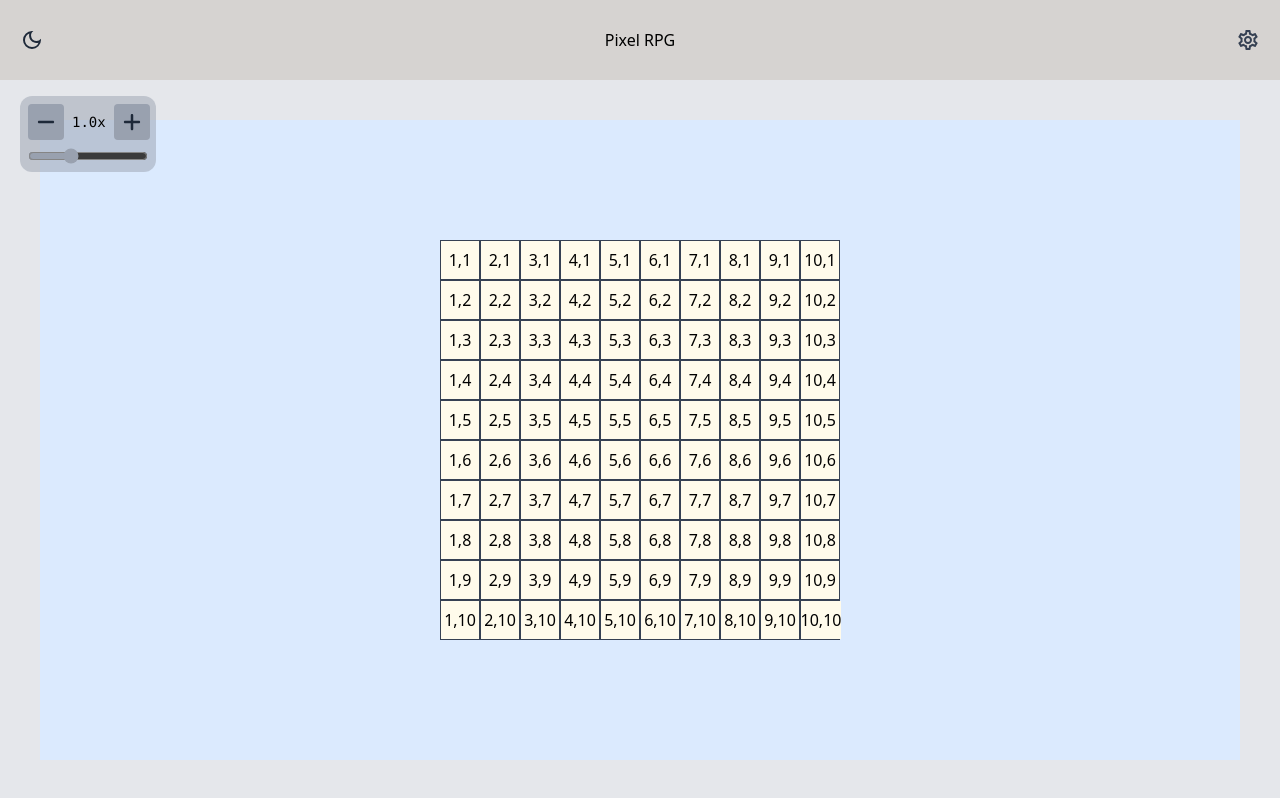
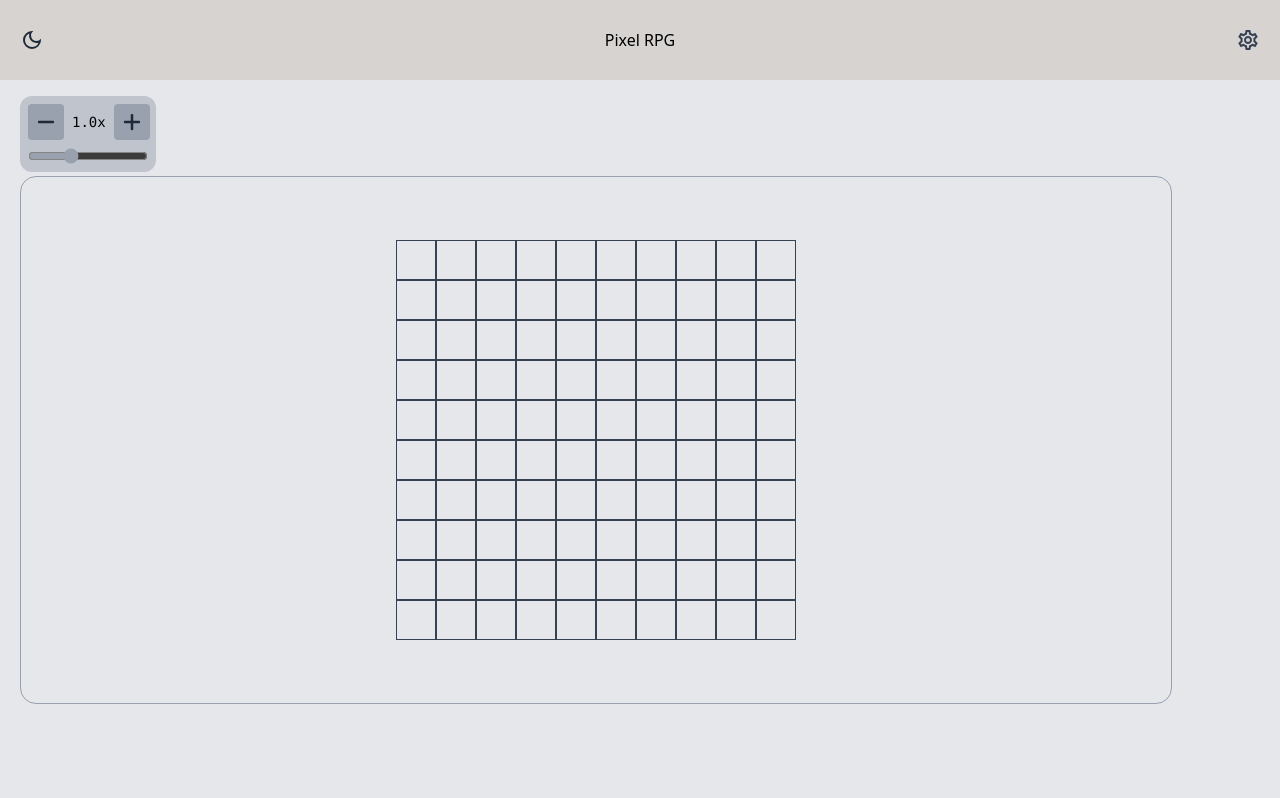
Before and after one commit to WillMV/RPG, a React (Vite) app in the folder RPG-frontend/: page / in a window 1280 px wide. Built offline with nearby package versions, Linux system fonts and the light colour scheme.

Commit message:
fix: adjust onChange color and border render

```diff
--- a/RPG-frontend/src/App.tsx
+++ b/RPG-frontend/src/App.tsx
@@ -1,4 +1,4 @@
-import { useState } from "react";
+import { useEffect, useRef, useState } from "react";
 import clsx from "clsx";
 import "./App.css";
 import { Header } from "./components/Header";
@@ -18,6 +18,38 @@ function App() {
   const [yPixels, setYPixels] = useState(10);
   const [sideBar, setSideBar] = useState(false);
   const [color, setColor] = useState<string>("#ff0000");
+  // const [previewColor, setPreviewColor] = useState<string>("#ff0000");
+
+  const inputRef = useRef<HTMLInputElement>(null);
+
+  useEffect(() => {
+    console.log("colorChanged");
+  }, [color]);
+  // useEffect(() => {
+  //   console.log("previewColorChanged");
+  // }, [previewColor]);
+
+  useEffect(() => {
+    if (!inputRef.current) return;
+    const currentInput = inputRef.current;
+    // const handlePreviewChange = (e: Event) => {
+    //   const target = e.target as HTMLInputElement;
+    //   setPreviewColor(target.value);
+    // };
+
+    const handleChange = (e: Event) => {
+      const target = e.target as HTMLInputElement;
+      setColor(target.value);
+    };
+
+    // currentInput.addEventListener("input", handlePreviewChange);
+    currentInput.addEventListener("change", handleChange);
+
+    return () => {
+      // currentInput.removeEventListener("input", handlePreviewChange);
+      currentInput.removeEventListener("change", handleChange);
+    };
+  }, [inputRef]);
 
   const ThemeButton = () => {
     if (!isDark) {
@@ -78,19 +110,16 @@ function App() {
               Cor
             </label>
             <input
+              ref={inputRef}
               id="color"
+              defaultValue={color}
               type="color"
-              value={color}
-              onChange={(e) => {
-                setColor(e.target.value);
-              }}
             />
           </fieldset>
         </SideBar>
-        <div
+        <main
           className={clsx(
-            "flex flex-col h-screen overflow-clip w-screen min-w-0",
-
+            "flex flex-col h-screen w-screen  min-w-0",
             sideBar ? " not-md:hidden" : ""
           )}
         >
@@ -111,7 +140,7 @@ function App() {
           </Header>
 
           <Board x={xPixels} y={yPixels} color={color} />
-        </div>
+        </main>
       </div>
     </div>
   );
--- a/RPG-frontend/src/components/Board/index.tsx
+++ b/RPG-frontend/src/components/Board/index.tsx
@@ -1,62 +1,58 @@
-/* eslint-disable react-hooks/exhaustive-deps */
 import { useEffect, useMemo, useState } from "react";
 import { Pixel, type PixelProps } from "../Pixel";
-import React from "react";
+
 import clsx from "clsx";
 import { colorTransition } from "../../styles";
 import { ZoomSlider } from "../ZoomSlider";
+import { createRoot } from "react-dom/client";
 
 interface BoardProps {
   x: number;
   y: number;
-
   color: string;
 }
 
-type PixelElement = React.ReactElement<PixelProps>;
+// type PixelElement = React.ReactElement<PixelProps>;
 
 export const Board = ({ x, y, color }: BoardProps) => {
-  const [pixels, setPixels] = useState<PixelElement[][]>([]);
+  const [pixels, setPixels] = useState<PixelProps[][]>([]);
   const [zoom, setZoom] = useState(1);
+
+  const child = useMemo(
+    () => <div className="size-full" style={{ background: color }} />,
+    [color]
+  );
 
   useEffect(() => {
     createPixels();
-  }, [x, y, zoom]);
+  }, [x, y]);
 
   useEffect(() => {
     const handlerDrop = (e: MouseEvent) => {
       const target = e.target;
 
       if (target instanceof HTMLDivElement && target.id.includes("pixel")) {
-        console.log("target", target);
-
         const [name, index1, index2] = target.id.split("_");
         if (!name || !index1 || !index2) {
           return;
         }
+        const pixel = document.getElementById(target.id);
+        if (!pixel) {
+          return;
+        }
 
-        const pixelTarget = pixels[parseInt(index1)][parseInt(index2)];
+        const root = createRoot(pixel);
+        root.render(child);
 
-        const newPixel = (
-          <Pixel
-            size={zoom}
-            key={pixelTarget.key}
-            id={pixelTarget.props.id}
-            children={
-              <div
-                id={`pixelContent_${index1}_${index2}`}
-                className={`size-full  top-0 left-0`}
-                style={{ backgroundColor: color }}
-              />
-            }
-          />
-        );
+        // pixel.appendChild(<div>teste</div>);
 
-        setPixels((prevPixels) => {
-          const newPixels = [...prevPixels];
-          newPixels[parseInt(index1)][parseInt(index2)] = newPixel;
-          return newPixels;
-        });
+        // const pixelTarget = pixels[parseInt(index1)][parseInt(index2)];
+
+        // setPixels((prevPixels) => {
+        //   const newPixels = [...prevPixels];
+        //   newPixels[parseInt(index1)][parseInt(index2)] = newPixel;
+        //   return newPixels;
+        // });
       }
     };
 
@@ -64,17 +60,17 @@ export const Board = ({ x, y, color }: BoardProps) => {
     return () => {
       document.removeEventListener("mouseup", handlerDrop);
     };
-  }, [pixels, color]);
+  }, [child]);
 
   useEffect(() => {
     const eventHandler = (e: WheelEvent) => {
       if (e.ctrlKey) {
         e.preventDefault();
         if (e.deltaY < 0) {
-          const incrementSize = zoom + 0.2;
+          const incrementSize = zoom + 0.1;
           handleZoomChange(incrementSize >= 2 ? 2 : incrementSize);
         } else {
-          const reduceSize = zoom - 0.2;
+          const reduceSize = zoom - 0.1;
           handleZoomChange(reduceSize <= 0.5 ? 0.5 : reduceSize);
         }
       }
@@ -87,7 +83,9 @@ export const Board = ({ x, y, color }: BoardProps) => {
       },
       { passive: false }
     );
-    document.getElementById("board")?.addEventListener("wheel", eventHandler);
+    document
+      .getElementById("board")
+      ?.addEventListener("wheel", eventHandler, { passive: false });
     return () => {
       document
         .getElementById("board")
@@ -99,22 +97,15 @@ export const Board = ({ x, y, color }: BoardProps) => {
   }, [zoom]);
 
   const createPixels = () => {
-    const items: PixelElement[][] = [];
+    const items: PixelProps[][] = [];
 
     for (let index = 0; index <= x - 1; index++) {
       items.push(
-        Array.from({ length: y }).map((_, i) => (
-          <Pixel
-            key={i}
-            id={`pixel_${index}_${i}`}
-            size={1}
-            children={
-              <div className="text-center flex-1 h-full bg-amber-50 size-10 flex justify-center items-center">
-                <p>{index + 1 + "," + (i + 1)}</p>
-              </div>
-            }
-          />
-        ))
+        Array.from({ length: y }).map((_, i) => ({
+          size: zoom,
+          key: `${index}_${i}`,
+          id: `pixel_${index}_${i}`,
+        }))
       );
     }
     setPixels(items);
@@ -125,7 +116,9 @@ export const Board = ({ x, y, color }: BoardProps) => {
   const board = useMemo(() => {
     const board = pixels.map((col, i) => (
       <div key={i} className="flex flex-col">
-        {col.map((pixel) => pixel)}
+        {col.map((pixelProps) => (
+          <Pixel {...pixelProps} size={1} key={pixelProps.id} />
+        ))}
       </div>
     ));
     return board;
@@ -135,31 +128,21 @@ export const Board = ({ x, y, color }: BoardProps) => {
     <div
       id="board"
       className={clsx(
-        "relative flex flex-1 min-h-0 min-w-0 max-h-full max-w-full overflow-hidden bg-gray-200 dark:bg-gray-600 ",
+        "relative flex flex-1 min-h-0 min-w-0 max-h-full  overflow-hidden bg-gray-200 dark:bg-gray-600 ",
         colorTransition
       )}
     >
       <div className="absolute top-4 left-5 z-10 p-2 rounded-xl bg-gray-400/50">
         <ZoomSlider zoom={zoom} onZoomChange={handleZoomChange} />
       </div>
-
-      <div className="overflow-auto m-10 w-full items-center bg-green-100">
-        <div
-          className="flex justify-center-safe min-size-full scroll-auto items-center-safe bg-blue-100"
-          style={{
-            transform: `scale(${zoom})`,
-            transformOrigin: "top left",
-            width: `${(x + 1) * 45}px`,
-            height: `${(y + 1) * 45}px`,
-            minWidth: "100%",
-            minHeight: "100%",
-          }}
-        >
+      <div className="w-[90%] mx-5 my-24 p-5 rounded-2xl border border-gray-400 items-center ">
+        <div className="flex overflow-auto size-full justify-center-safe items-center-safe">
           <div
-            className="grid size-min m-10 bg-red-50 transition-transform duration-200"
+            className="grid p-10 transition-transform duration-200"
             style={{
               gridTemplateColumns: `repeat(${x + 1},auto )`,
               gridTemplateRows: `repeat(${y + 1},auto )`,
+              transform: `scale(${zoom})`,
             }}
           >
             {board}
```
